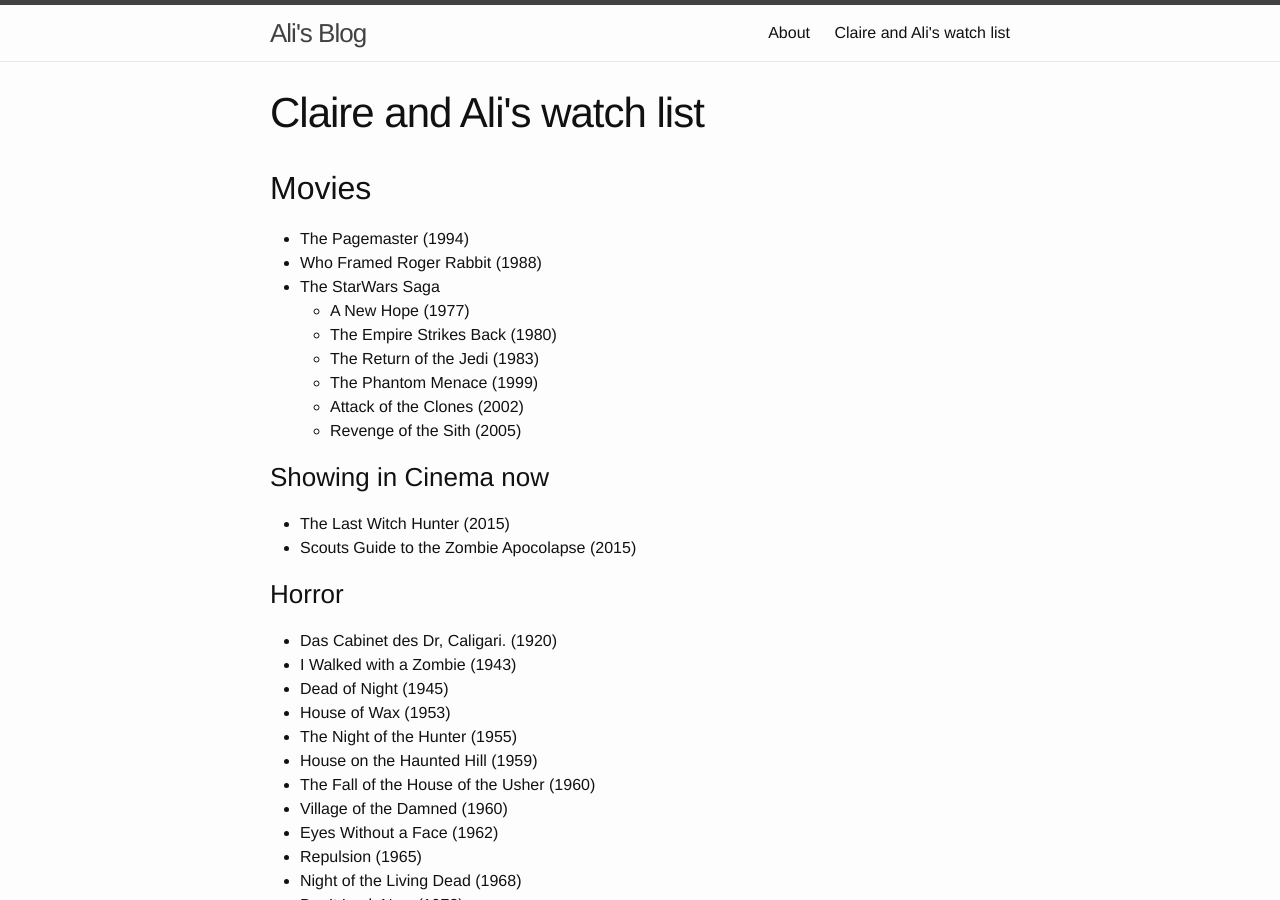
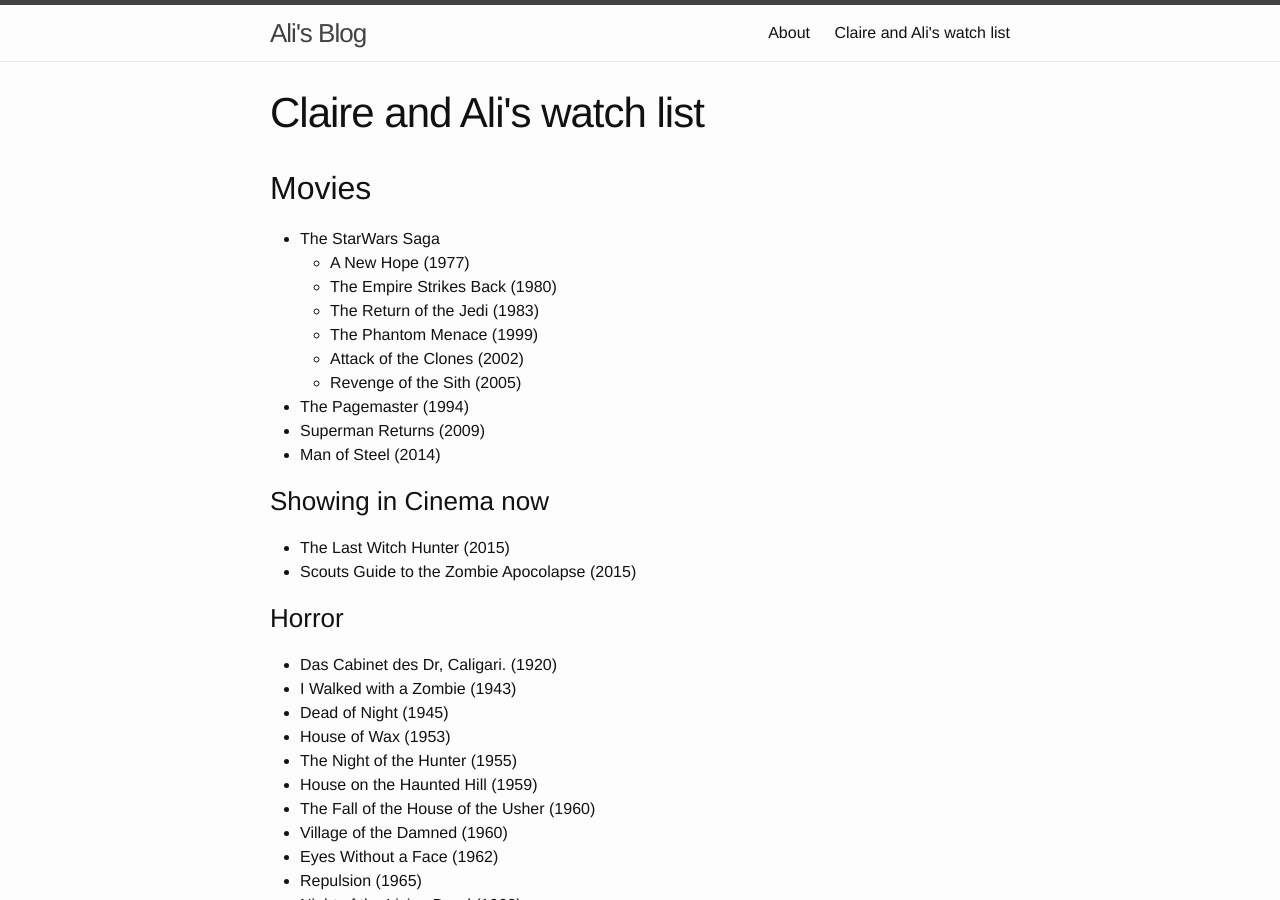
Before and after one commit to ali-raheem/alis_blog, a Jekyll site: the page built from watch-list.md, in a window 1280 px wide and 900 px high. Built offline with Jekyll 4.4.1, drawn with Linux system fonts in a browser that asks for light colours; some of the changed text lies outside the part shown.

Commit message:
Watched WFRR added movies

```diff
--- a/watch-list.md
+++ b/watch-list.md
@@ -6,8 +6,6 @@ permalink: /watch-list/
 
 ## Movies
 
-* The Pagemaster (1994)
-* Who Framed Roger Rabbit (1988)
 * The StarWars Saga
   - A New Hope (1977)
   - The Empire Strikes Back (1980)
@@ -15,6 +13,9 @@ permalink: /watch-list/
   - The Phantom Menace (1999)
   - Attack of the Clones (2002)
   - Revenge of the Sith (2005)
+* The Pagemaster (1994)
+* Superman Returns (2009)
+* Man of Steel (2014)
 
 ### Showing in Cinema now
 
```
Also changed, not shown: other parts of watch-list.md (+1 -0 lines).
